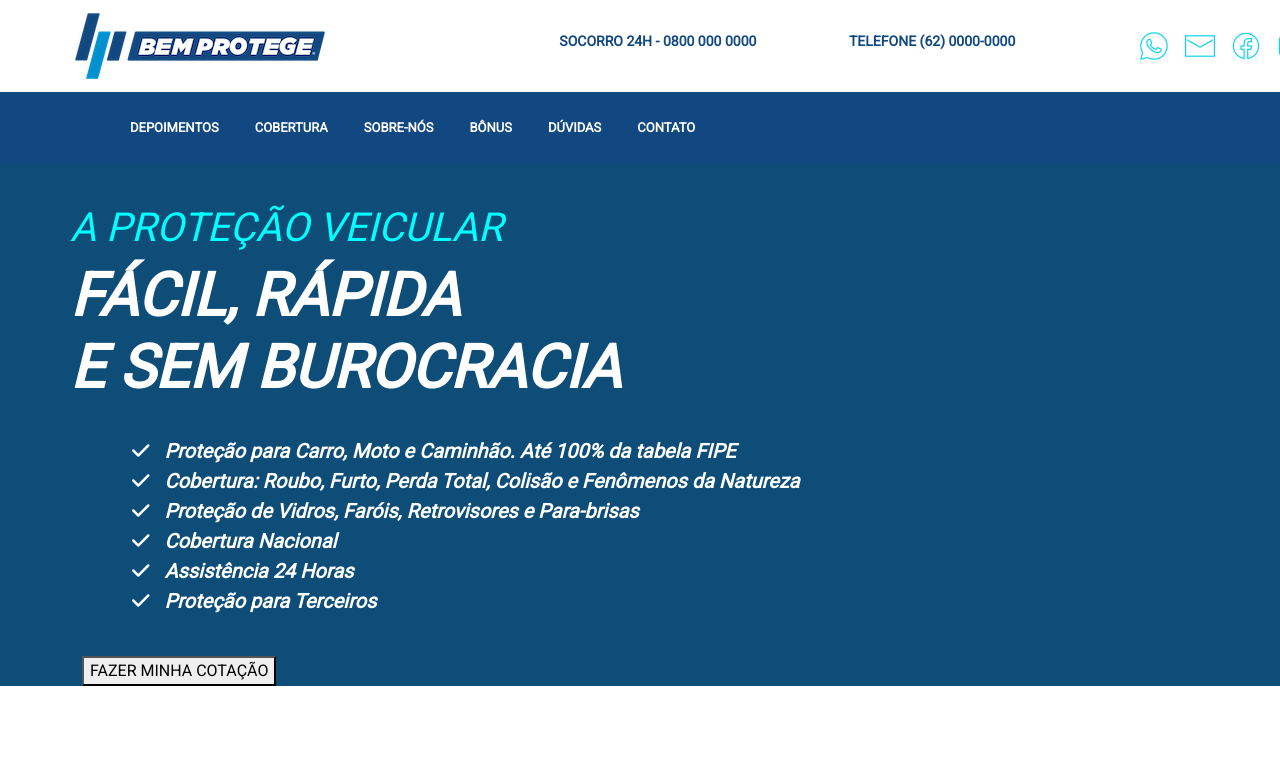
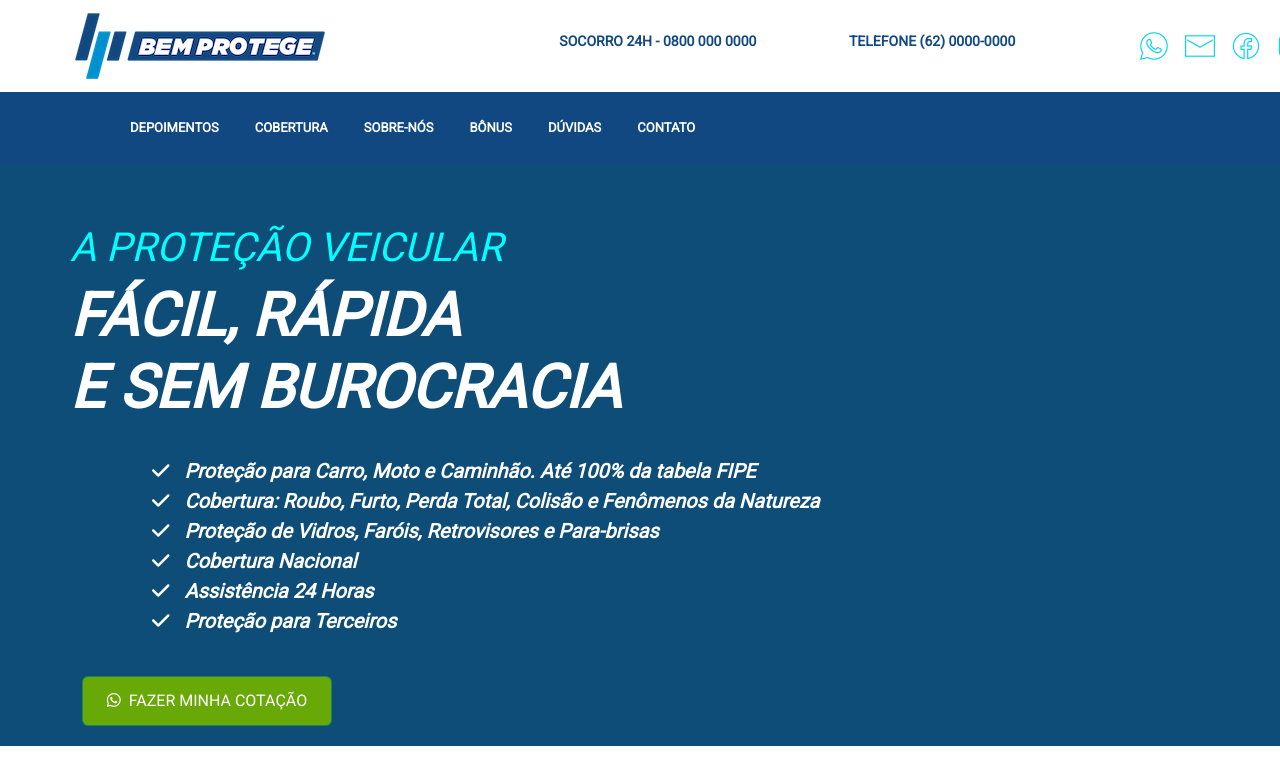
Before and after one commit to uadson/landpage, a plain HTML site: page index.html in a window 1280 px wide. Shown: the top 784 px of the page. Drawn offline with Linux system fonts and the light colour scheme.

Commit message:
atualização

```diff
--- a/index.html
+++ b/index.html
@@ -6,6 +6,7 @@
     <meta http-equiv="X-UA-Compatible" content="IE=edge">
     <meta name="viewport" content="width=device-width, initial-scale=1.0">
     <title>Proteção Veicular Bem Protege</title>
+    <link rel="shortcut icon" href="src/assets/images/bem-protege.ico" type="image/x-icon">
     <link rel="stylesheet" href="https://cdnjs.cloudflare.com/ajax/libs/font-awesome/6.4.0/css/all.min.css"
         referrerpolicy="no-referrer" />
     <link rel="stylesheet" href="src/bootstrap/css/bootstrap.min.css">
@@ -138,8 +139,10 @@
         </div><br>
         <div class="container btn-cot">
             <div>
-                <button>FAZER MINHA COTAÇÃO</button>
-            </div>
+                <a href="#">
+                    <button id="btn-cot" class="btn btn-success"><i class="fab fa-whatsapp"></i>&nbsp; FAZER MINHA COTAÇÃO</button>
+                </a>
+                </div>
         </div>
     </section>
     <script src="src/bootstrap/js/bootstrap.bundle.min.js"></script>
--- a/src/css/style.css
+++ b/src/css/style.css
@@ -39,6 +39,7 @@
 .content{
     margin: 0;
     background-color: #0d4d78;
+    padding: 20px;
 }
 
 .title{
@@ -67,3 +68,10 @@
     font-size: 20px;
     color: #ffffff;
 }
+
+#btn-cot {
+    margin: 0;
+    width: 250px;
+    height: 50px;
+    background-color: rgb(104, 168, 7);
+}
```
Also changed, not shown: src/assets/images/bem-protege.ico (added).
